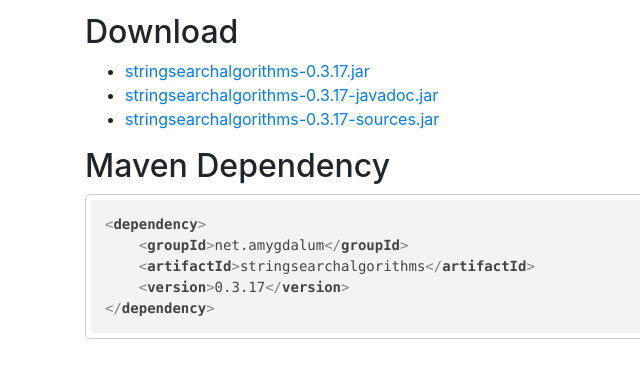
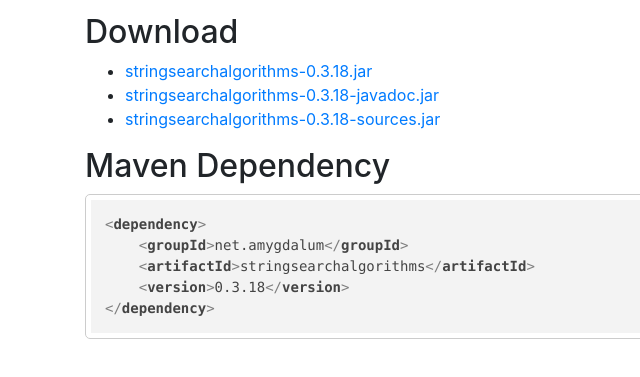
Before and after one commit to almondtools/stringsearchalgorithms, a plain HTML site: page download.html in a window 1280 px wide. Shown: the part 171-548 px from the top of the page, 0-640 px from the left. Drawn offline with nearby package versions, Linux system fonts and the light colour scheme.

Commit message:
version update

```diff
--- a/download.html
+++ b/download.html
@@ -49,14 +49,14 @@
               <section>
               <h2>Download</h2>
           <ul>
-                  <li>  <a href="http://search.maven.org/remotecontent?filepath=net/amygdalum/stringsearchalgorithms/0.3.17/stringsearchalgorithms-0.3.17.jar">
-    stringsearchalgorithms-0.3.17.jar
+                  <li>  <a href="http://search.maven.org/remotecontent?filepath=net/amygdalum/stringsearchalgorithms/0.3.18/stringsearchalgorithms-0.3.18.jar">
+    stringsearchalgorithms-0.3.18.jar
   </a></li>
-              <li>  <a href="http://search.maven.org/remotecontent?filepath=net/amygdalum/stringsearchalgorithms/0.3.17/stringsearchalgorithms-0.3.17-javadoc.jar">
-    stringsearchalgorithms-0.3.17-javadoc.jar
+              <li>  <a href="http://search.maven.org/remotecontent?filepath=net/amygdalum/stringsearchalgorithms/0.3.18/stringsearchalgorithms-0.3.18-javadoc.jar">
+    stringsearchalgorithms-0.3.18-javadoc.jar
   </a></li>
-              <li>  <a href="http://search.maven.org/remotecontent?filepath=net/amygdalum/stringsearchalgorithms/0.3.17/stringsearchalgorithms-0.3.17-sources.jar">
-    stringsearchalgorithms-0.3.17-sources.jar
+              <li>  <a href="http://search.maven.org/remotecontent?filepath=net/amygdalum/stringsearchalgorithms/0.3.18/stringsearchalgorithms-0.3.18-sources.jar">
+    stringsearchalgorithms-0.3.18-sources.jar
   </a></li>
   </ul>
   </section>
@@ -66,7 +66,7 @@
       <pre><code class="xml">&lt;dependency&gt;
     &lt;groupId&gt;net.amygdalum&lt;/groupId&gt;
     &lt;artifactId&gt;stringsearchalgorithms&lt;/artifactId&gt;
-    &lt;version&gt;0.3.17&lt;/version&gt;
+    &lt;version&gt;0.3.18&lt;/version&gt;
 &lt;/dependency&gt;</code></pre>
   </div>
   </section>
```
